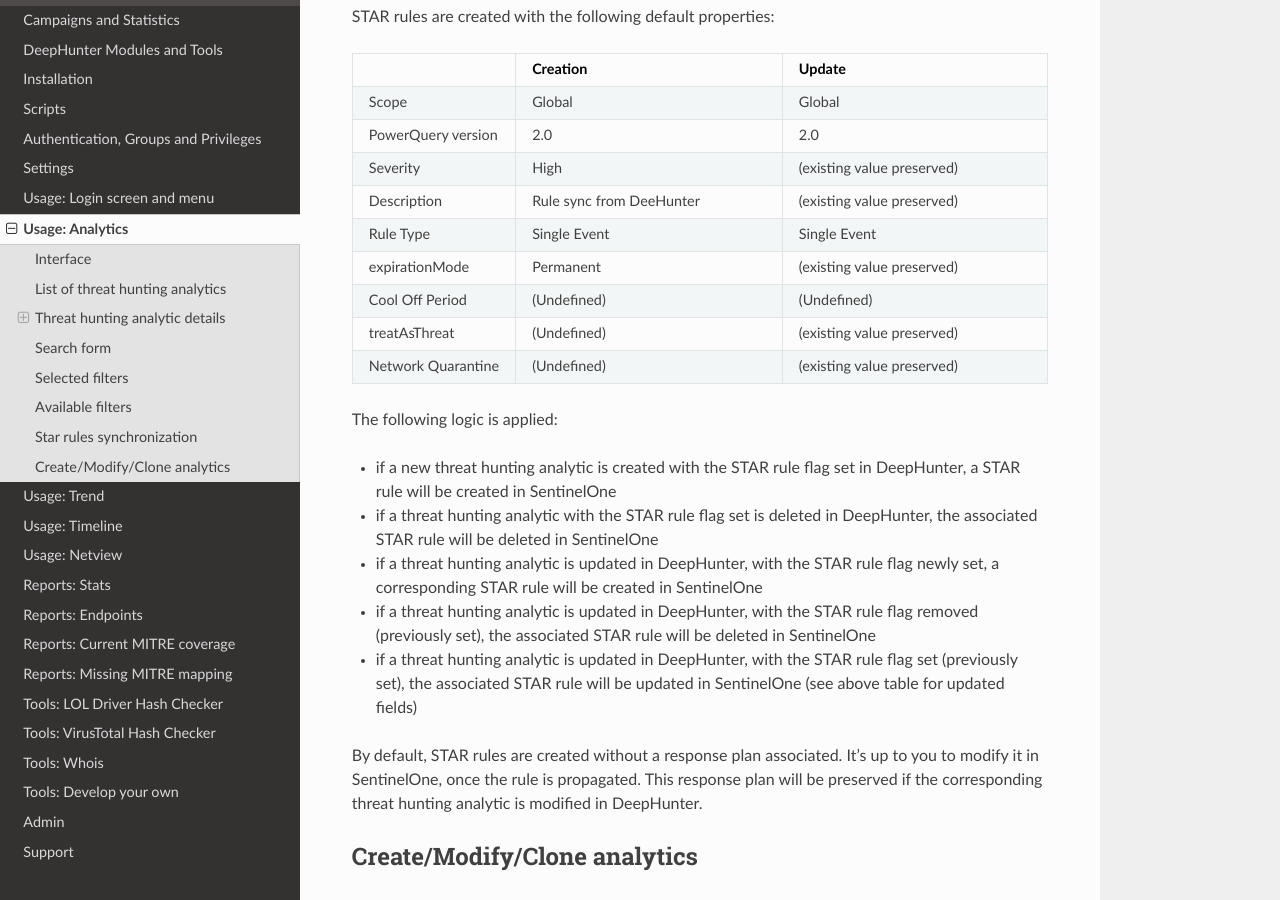
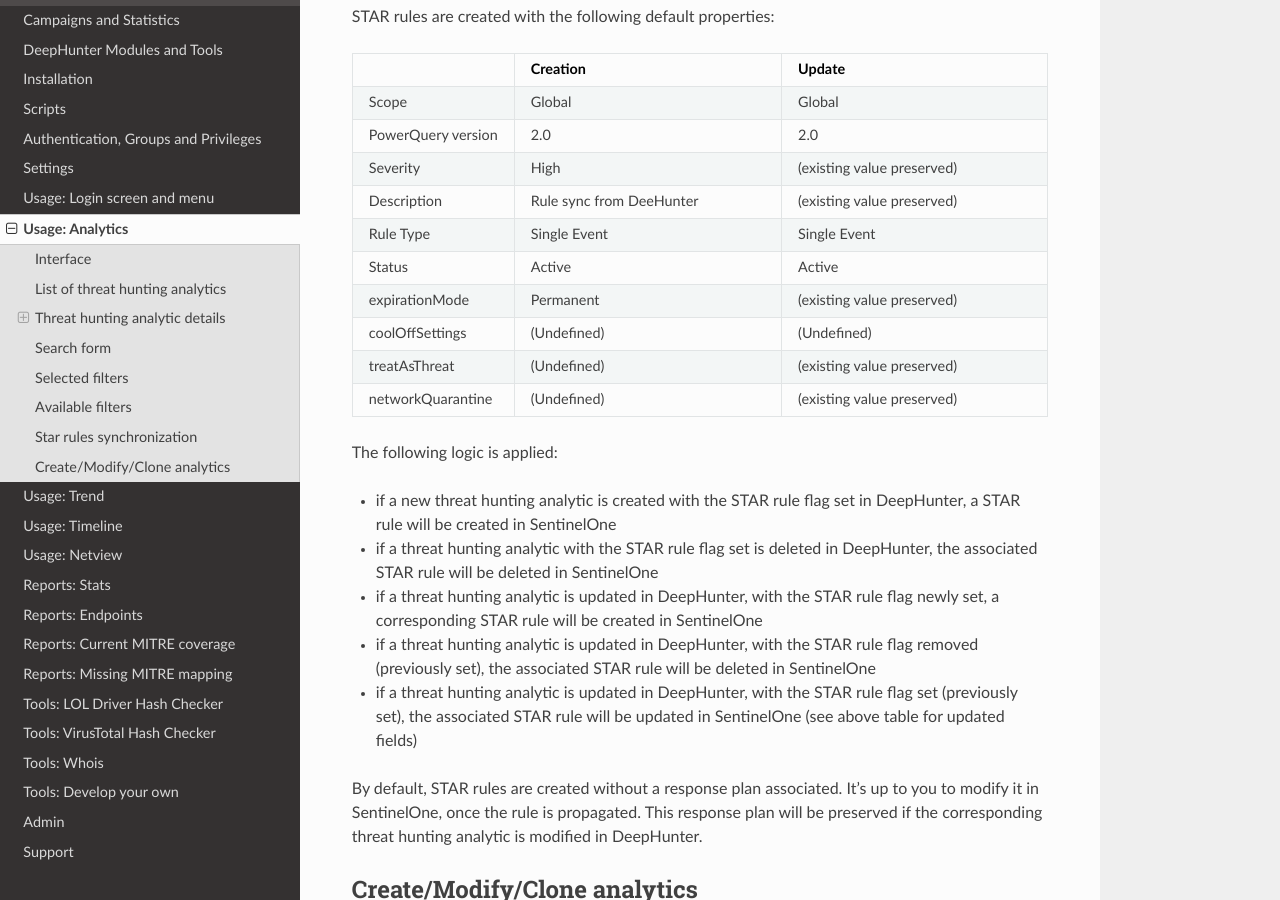
Before and after one commit to wikijm/deephunter, a Sphinx documentation site: the page built from docs/usage_analytics.rst, in a window 1280 px wide and 900 px high, scrolled down 4778 px. Built offline with Sphinx 7.4.7 and the Read the Docs theme 3.1.0, drawn with Linux system fonts in a browser that asks for light colours.

Commit message:
updated doc (STAR rules)

```diff
--- a/docs/usage_analytics.rst
+++ b/docs/usage_analytics.rst
@@ -111,16 +111,19 @@
    * - Rule Type
      - Single Event
      - Single Event
+   * - Status
+     - Active
+     - Active
    * - expirationMode
      - Permanent
      - (existing value preserved)
-   * - Cool Off Period
+   * - coolOffSettings
      - (Undefined)
      - (Undefined)
    * - treatAsThreat
      - (Undefined)
      - (existing value preserved)
-   * - Network Quarantine
+   * - networkQuarantine
      - (Undefined)
      - (existing value preserved)
 
```
